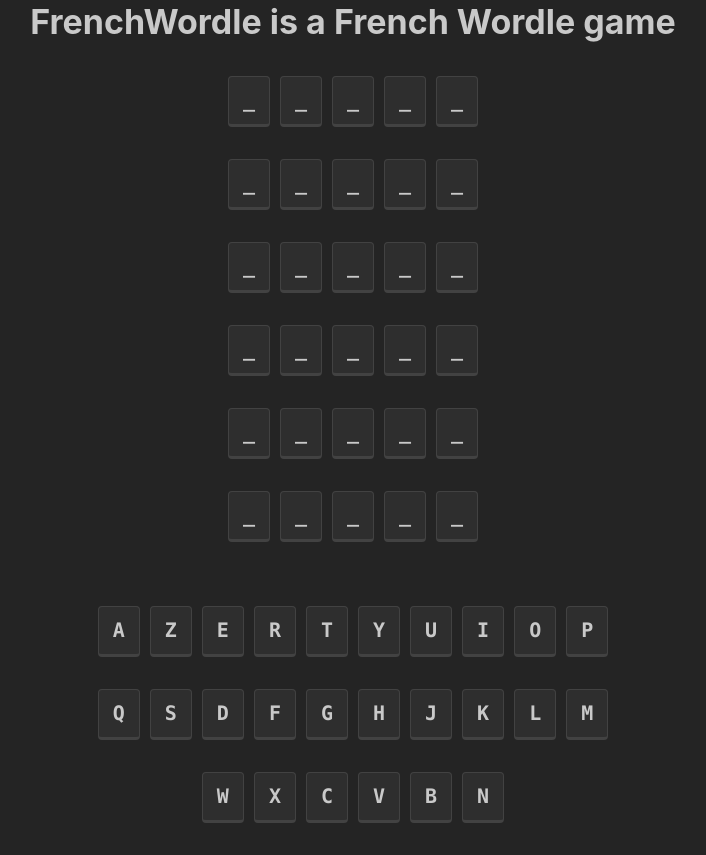
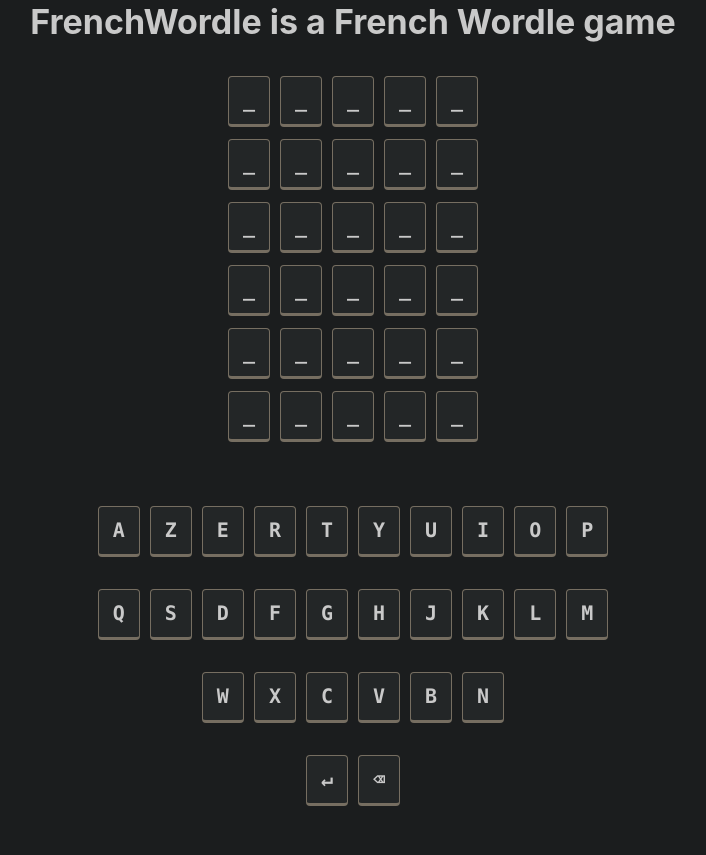
Before and after one commit to Dercraker/Motdle, a Next.js app: page / in a window 1280 px wide. Shown: the whole page, without its empty margins (287-993 px from the left). Built offline with nearby package versions, Linux system fonts and the light colour scheme.

Commit message:
Feat (Board) : Add Enter & Backspace button

```diff
--- a/src/components/Game/Board.tsx
+++ b/src/components/Game/Board.tsx
@@ -1,5 +1,5 @@
 import { useGameStore } from "@/lib/zustand/gameStore";
-import keyStyles from "@/styles/Key.module.css";
+import styles from "@/styles/Key.module.css";
 import { ValidationResult } from "@/types/validationResult";
 import { Container, Group, Kbd, Stack } from "@mantine/core";
 import { useEffect } from "react";
@@ -30,17 +30,17 @@
       console.log("🚀 ~ validations.map ~ key:", key);
 
       if (validation.state === 1) {
-        key.classList.remove(keyStyles.error);
-        key.classList.remove(keyStyles.warning);
-        key.classList.add(keyStyles.success);
+        key.classList.remove(styles.error);
+        key.classList.remove(styles.warning);
+        key.classList.add(styles.success);
       } else if (validation.state === -1) {
-        key.classList.remove(keyStyles.success);
-        key.classList.remove(keyStyles.warning);
-        key.classList.add(keyStyles.error);
+        key.classList.remove(styles.success);
+        key.classList.remove(styles.warning);
+        key.classList.add(styles.error);
       } else if (validation.state === 0) {
-        key.classList.remove(keyStyles.success);
-        key.classList.remove(keyStyles.error);
-        key.classList.add(keyStyles.warning);
+        key.classList.remove(styles.success);
+        key.classList.remove(styles.error);
+        key.classList.add(styles.warning);
       }
 
       return null;
@@ -49,13 +49,15 @@
 
   return (
     <Container>
-      <Stack gap="xl" align="center" justify="center">
+      <Stack gap="sm" align="center" justify="center">
         {gameBoard.map((row, rowIndex) => (
           <Group key={rowIndex} gap="xs" justify="center" align="center">
             {row.map((cell, cellIndex) => (
               <Kbd
                 id={rowIndex + "-" + cellIndex}
                 key={cellIndex}
+                className={styles.key}
+                style={{ cursor: "not-allowed" }}
                 size="xl"
                 mih="xl"
                 miw="xl"
--- a/src/components/Game/KeyBoard.tsx
+++ b/src/components/Game/KeyBoard.tsx
@@ -2,8 +2,7 @@
 
 import useKeyPress from "@/hooks/useKeyPress";
 import { useGameStore } from "@/lib/zustand/gameStore";
-import keyStyles from "@/styles/Key.module.css";
-import styles from "@/styles/KeyBoard.module.css";
+import styles from "@/styles/Key.module.css";
 import { ValidationResult } from "@/types/validationResult";
 import { useEffect } from "react";
 
@@ -18,14 +17,17 @@
     ["A", "Z", "E", "R", "T", "Y", "U", "I", "O", "P"],
     ["Q", "S", "D", "F", "G", "H", "J", "K", "L", "M"],
     ["W", "X", "C", "V", "B", "N"],
+    ["↵", "⌫"],
   ];
 
   useKeyPress((keyEvent) => handleClickKey(keyEvent.key.toUpperCase()));
 
   const handleClickKey = (key: string) => {
-    if (isFullLine && key === "ENTER") ValidateWord();
+    key = key.toUpperCase();
 
-    if (key === "BACKSPACE") return RemoveKey();
+    if (isFullLine && (key === "↵" || key === "ENTER")) ValidateWord();
+
+    if (key === "⌫" || key === "BACKSPACE") return RemoveKey();
 
     const asciiCode = key.charCodeAt(0);
     if (key.length > 1 || asciiCode < 65 || asciiCode > 90) return;
@@ -44,17 +46,17 @@
       if (!key) return;
 
       if (validation.state === 1) {
-        key.classList.remove(keyStyles.error);
-        key.classList.remove(keyStyles.warning);
-        key.classList.add(keyStyles.success);
+        key.classList.remove(styles.error);
+        key.classList.remove(styles.warning);
+        key.classList.add(styles.success);
       } else if (validation.state === -1) {
-        key.classList.remove(keyStyles.success);
-        key.classList.remove(keyStyles.warning);
-        key.classList.add(keyStyles.error);
+        key.classList.remove(styles.success);
+        key.classList.remove(styles.warning);
+        key.classList.add(styles.error);
       } else if (validation.state === 0) {
-        key.classList.remove(keyStyles.success);
-        key.classList.remove(keyStyles.error);
-        key.classList.add(keyStyles.warning);
+        key.classList.remove(styles.success);
+        key.classList.remove(styles.error);
+        key.classList.add(styles.warning);
       }
     }
   };
@@ -73,6 +75,7 @@
                 miw="xl"
                 className={styles.key}
                 onClick={(e) => {
+                  console.log("🚀 ~ KeyBoard ~ e:", e);
                   handleClickKey((e.target as any).textContent);
                 }}
               >
--- a/src/styles/Key.module.css
+++ b/src/styles/Key.module.css
@@ -1,9 +1,18 @@
+.key {
+  cursor: pointer;
+  -webkit-user-select: none;
+  -webkit-touch-callout: none;
+  -moz-user-select: none;
+  -ms-user-select: none;
+  user-select: none;
+}
+
 .success {
-  background-color: #4caf50;
+  background-color: #3d8c40;
 }
 .error {
-  background-color: #f44336;
+  background-color: #750d06;
 }
 .warning {
-  background-color: #ffeb3b;
+  background-color: #7e7200;
 }
--- a/src/styles/KeyBoard.module.css
+++ /dev/null
@@ -1,8 +0,0 @@
-.key {
-  cursor: pointer;
-  -webkit-user-select: none;
-  -webkit-touch-callout: none;
-  -moz-user-select: none;
-  -ms-user-select: none;
-  user-select: none;
-}
--- a/src/styles/theme.ts
+++ b/src/styles/theme.ts
@@ -5,6 +5,21 @@
 
 const themeOverride = createTheme({
   defaultRadius: "md",
+
+  colors: {
+    dark: [
+      DEFAULT_THEME.colors.dark[0],
+      DEFAULT_THEME.colors.dark[1],
+      DEFAULT_THEME.colors.dark[2],
+      DEFAULT_THEME.colors.dark[3],
+      "#766E61",
+      DEFAULT_THEME.colors.dark[5],
+      "#232627",
+      "#1b1d1e",
+      DEFAULT_THEME.colors.dark[8],
+      DEFAULT_THEME.colors.dark[9],
+    ],
+  },
 });
 
 export const theme = mergeMantineTheme(DEFAULT_THEME, themeOverride);
```
